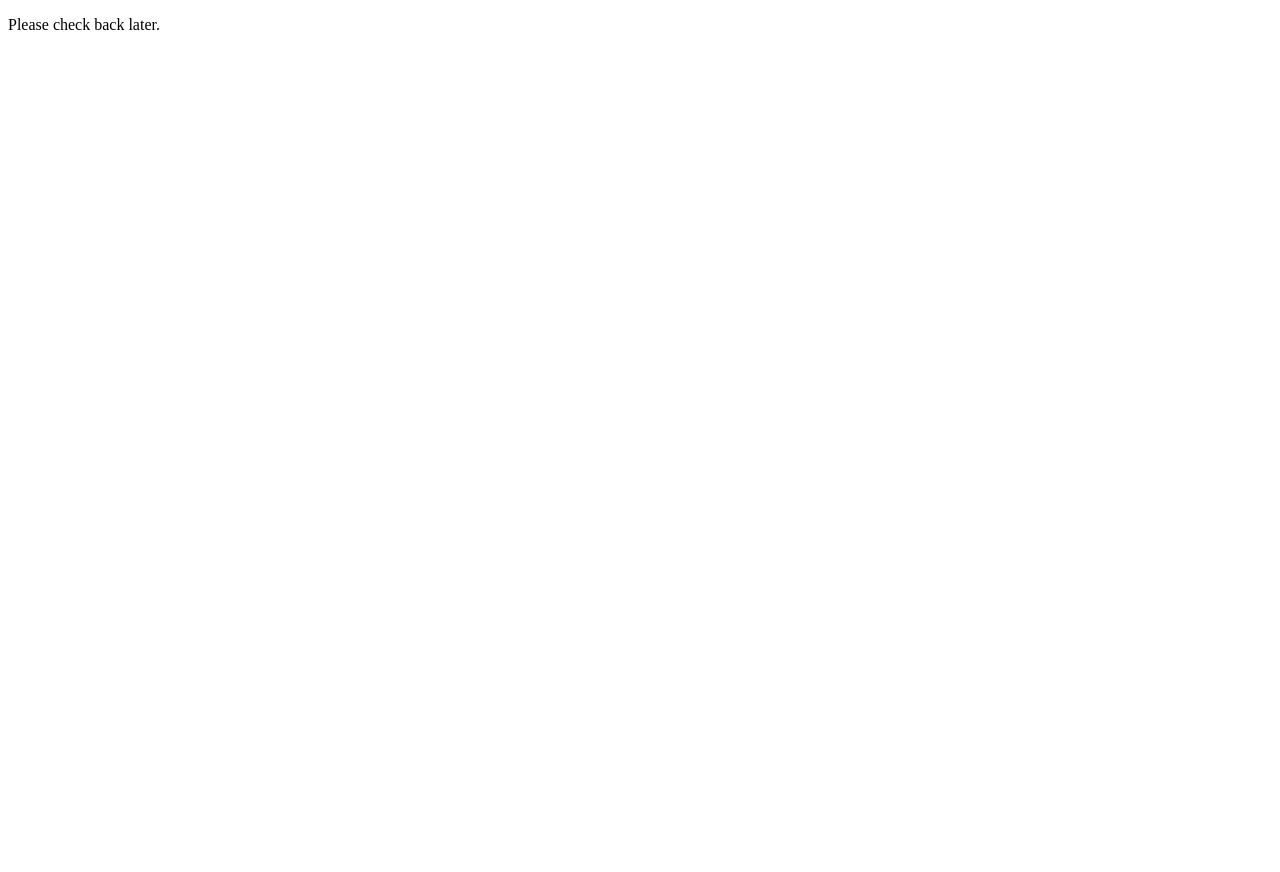
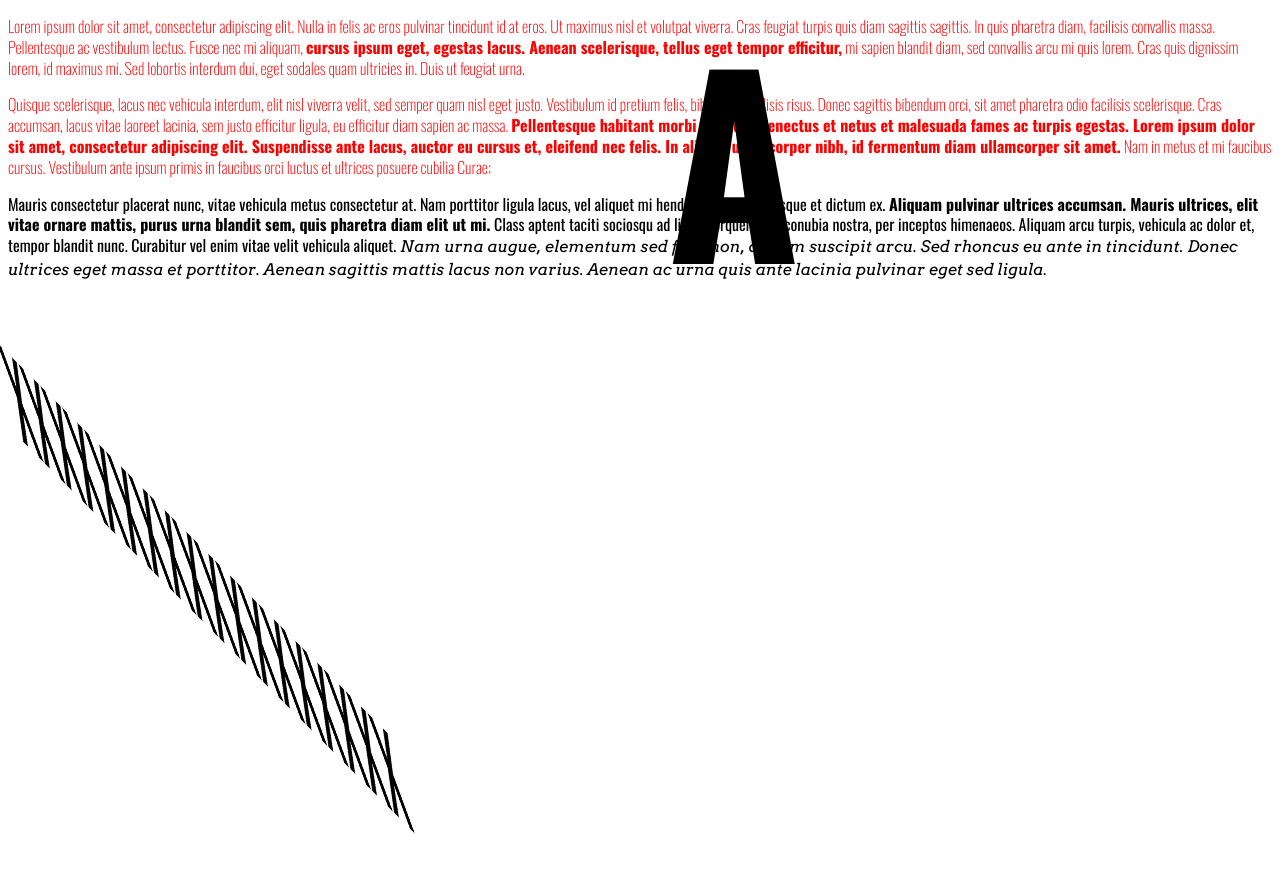
Before and after one commit to chloe-tran-hn/dsgn1374, a plain HTML site: page type/index.html in a window 1280 px wide. Shown: the top 872 px of the page. Before the commit the page ends 800 px from the top, so only its background shows below. Drawn offline with nearby package versions, Linux system fonts and the light colour scheme.

Commit message:
Add files via upload

```diff
--- a/type/index.html
+++ b/type/index.html
@@ -1,7 +1,21 @@
 <!DOCTYPE html>
 <head>
-	<title>A website is never finished</title>
+	<title>Type</title>
+	<link rel="stylesheet" href="styles.css">
+    <link href="https://fonts.googleapis.com/css2?family=Arvo:ital@1&family=Oswald:wght@200;400;700&display=swap" rel="stylesheet">
 </head>
 <body>
-	<p>Please check back later.</p>
+	<main>
+         <p class="cool">Lorem ipsum dolor sit amet, consectetur adipiscing elit. Nulla in felis ac eros pulvinar tincidunt id at eros. Ut maximus nisl et volutpat viverra. Cras feugiat turpis quis diam sagittis sagittis. In quis pharetra diam, facilisis convallis massa. Pellentesque ac vestibulum lectus. Fusce nec mi aliquam, <span class="ugggh">cursus ipsum eget, egestas lacus. Aenean scelerisque, tellus eget tempor efficitur,</span> mi sapien blandit diam, sed convallis arcu mi quis lorem. Cras quis dignissim lorem, id maximus mi. Sed lobortis interdum dui, eget sodales quam ultricies in. Duis ut feugiat urna.</p>
+
+		<p class="cool">Quisque scelerisque, lacus nec vehicula interdum, elit nisl viverra velit, sed semper quam nisl eget justo. Vestibulum id pretium felis, bibendum facilisis risus. Donec sagittis bibendum orci, sit amet pharetra odio facilisis scelerisque. Cras accumsan, lacus vitae laoreet lacinia, sem justo efficitur ligula, eu efficitur diam sapien ac massa. <span class="ugggh">Pellentesque habitant morbi tristique senectus et netus et malesuada fames ac turpis egestas. Lorem ipsum dolor sit amet, consectetur adipiscing elit. Suspendisse ante lacus, auctor eu cursus et, eleifend nec felis. In aliquet ullamcorper nibh, id fermentum diam ullamcorper sit amet.</span> Nam in metus et mi faucibus cursus. Vestibulum ante ipsum primis in faucibus orci luctus et ultrices posuere cubilia Curae;</p>
+
+		<p>Mauris consectetur placerat nunc, vitae vehicula metus consectetur at. Nam porttitor ligula lacus, vel aliquet mi hendrerit ac. Pellentesque et dictum ex. <span class="ugggh">Aliquam pulvinar ultrices accumsan. Mauris ultrices, elit vitae ornare mattis, purus urna blandit sem, quis pharetra diam elit ut mi.</span> Class aptent taciti sociosqu ad litora torquent per conubia nostra, per inceptos himenaeos. Aliquam arcu turpis, vehicula ac dolor et, tempor blandit nunc. Curabitur vel enim vitae velit vehicula aliquet. <span class="other-font">Nam urna augue, elementum sed felis non, dictum suscipit arcu. Sed rhoncus eu ante in tincidunt. Donec ultrices eget massa et porttitor. Aenean sagittis mattis lacus non varius. Aenean ac urna quis ante lacinia pulvinar eget sed ligula.</span></p>
+
+	<h1>A</h1>
+	<p class="angled-text">XXXXXXXXXXXXXXXXXX</p>
+
+
+
+	</main>
 </body>
--- /dev/null
+++ b/type/styles.css
@@ -0,0 +1,37 @@
+/* Type */
+
+body {
+	background-color: white;
+	color: black;
+	line-height: 1.3;
+    font-size: 1em;
+    font-family: 'Oswald', sans-serif;
+    font-weight: 400;
+}
+
+.other-font {
+	font-family: 'Arvo', serif;
+}
+
+.ugggh {
+	font-weight: 700;
+}
+
+.cool {
+    color: red;
+    font-weight: 200;
+}
+
+h1 {
+    font-size: 15em;
+    position: fixed;
+    margin: 0;
+    top: 0;
+    right: 2em;
+}
+
+.angled-text {
+	transform: rotate(45deg) skewX(60deg);
+	transform-origin: left;
+	font-size: 4em
+}
```
